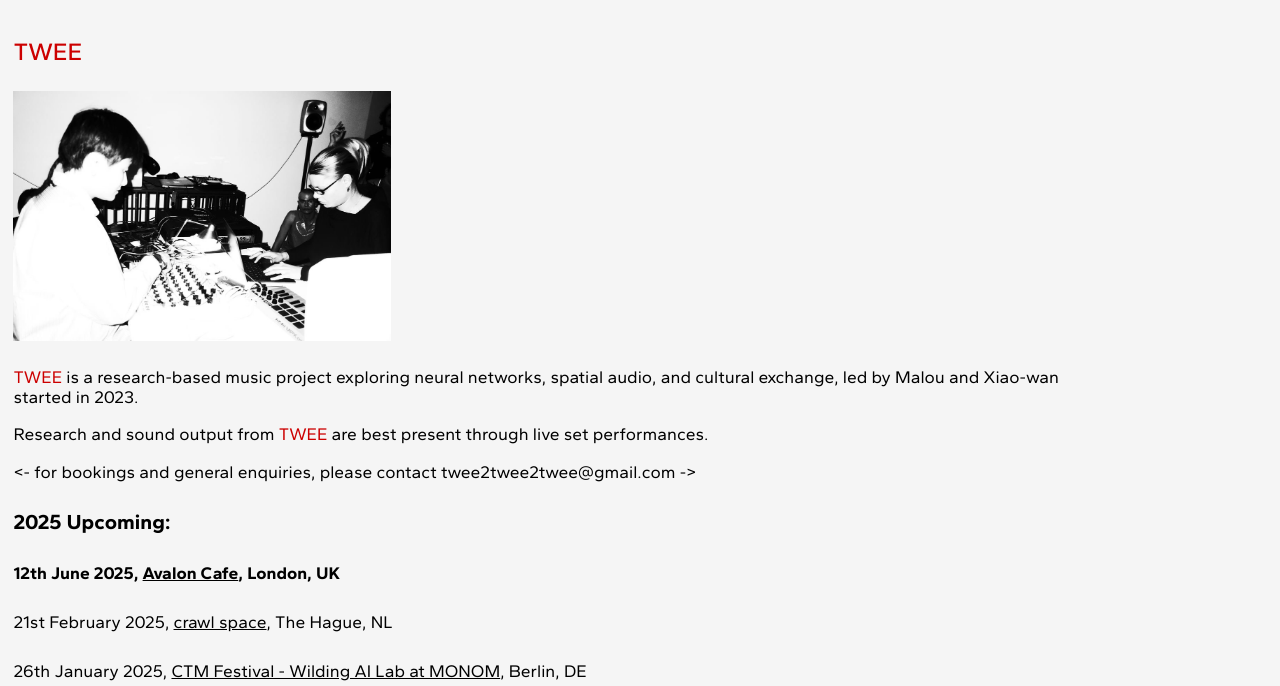
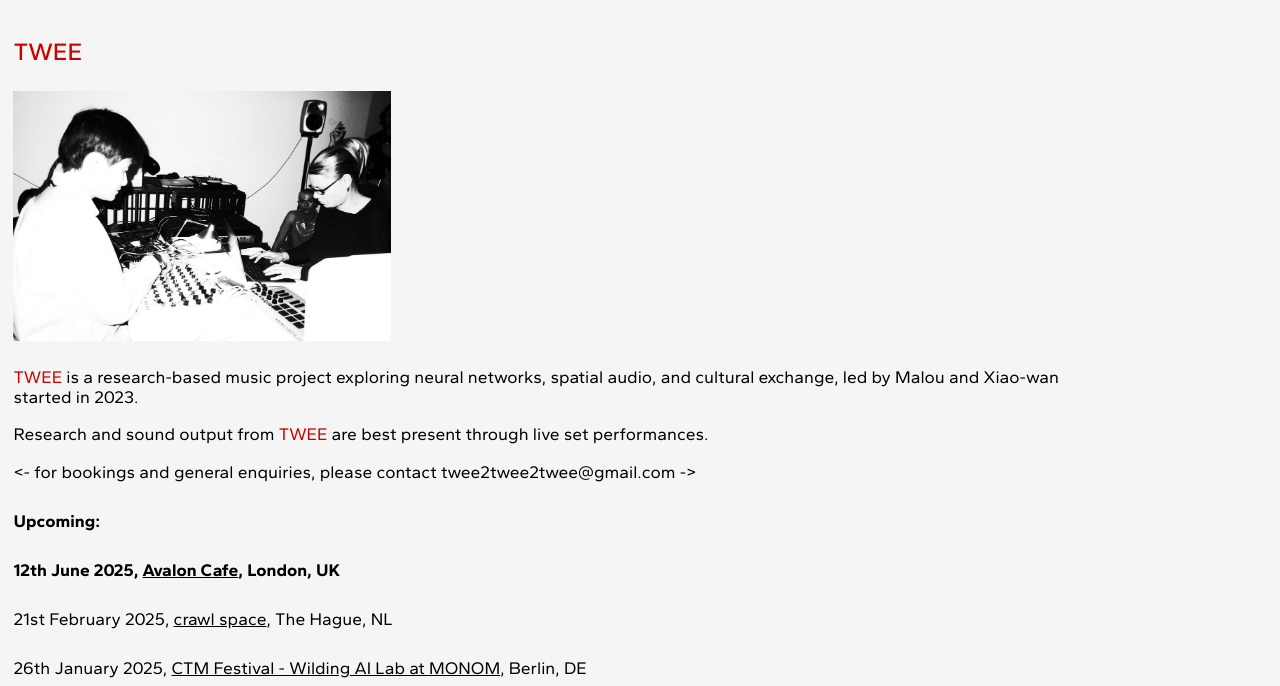
Before and after one commit to red-x-silver/twee, a plain HTML site: page index.html in a window 1280 px wide. Shown: the top 686 px of the page. Drawn offline with Linux system fonts and the light colour scheme; a web font is replaced by a local one.

Commit message:
Update index.html

```diff
--- a/index.html
+++ b/index.html
@@ -50,7 +50,7 @@
   </p>
 
   <p>
-    <h4> 2025 Upcoming: </h4>
+    <h5> Upcoming: </h5>
     <h5> 12th June 2025, <a href="https://www.instagram.com/avaloncafebermondsey/">Avalon Cafe</a>, London, UK</h5>
     <h5 style="font-weight: normal;"> 21st February 2025, <a href="https://www.crawwwl.eu/">crawl space</a>, The Hague, NL</h5>
     <h5 style="font-weight: normal;"> 26th January 2025, <a href="https://www.ctm-festival.de/festival-2025/programme/practise/wilding-ai-lab">CTM Festival - Wilding AI Lab at MONOM</a>, Berlin, DE </h5>
```
